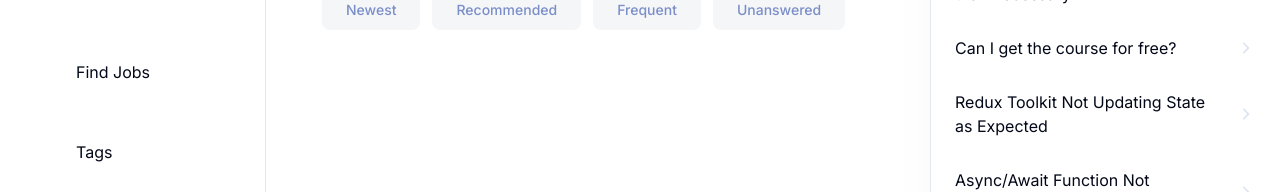
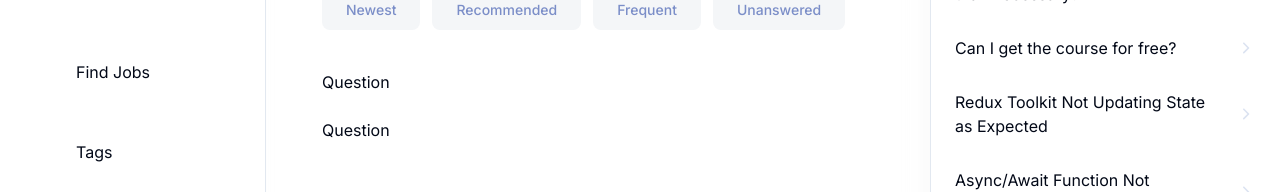
Before and after one commit to manav-01/stack-overflow-next, a Next.js app: page / in a window 1280 px wide. Shown: the part 340-532 px from the top of the page. Built offline with nearby package versions, Linux system fonts and the light colour scheme; no server answers.

Commit message:
create No use component and set up on main page

```diff
--- a/src/app/(root)/(home)/page.tsx
+++ b/src/app/(root)/(home)/page.tsx
@@ -5,6 +5,43 @@ import React from "react";
 import Filter from "@/components/shared/Filter";
 import { HomePageFilters } from "@/constants/filters";
 import HomeFilters from "@/components/home/HomeFilters";
+
+const questions = [
+  {
+    _id: "1",
+    title: "Cascading Deletes in SQLAlchemy?",
+    tags: [
+      { _id: "1", name: "python" },
+      { _id: "2", name: "sql" },
+    ],
+    author: {
+      _id: "1",
+      name: "John Doe",
+      picture: "john-doe.jpg",
+    },
+    upvotes: 1500000,
+    views: 500552,
+    answers: [],
+    createdAt: new Date("2023-09-01T12:00:00.000Z"),
+  },
+  {
+    _id: "2",
+    title: "How to center a div?",
+    tags: [
+      { _id: "3", name: "css" },
+      { _id: "4", name: "html" },
+    ],
+    author: {
+      _id: "2",
+      name: "Jane Smith",
+      picture: "jane-smith.jpg",
+    },
+    upvotes: 5,
+    views: 50,
+    answers: [],
+    createdAt: new Date("2021-09-02T10:30:00.000Z"),
+  },
+];
 
 function Home() {
   return (
@@ -34,6 +71,14 @@ function Home() {
         />
       </div>
       <HomeFilters />
+
+      <div className="mt-10 flex w-full flex-col gap-6">
+        {questions.length > 0 ? (
+          questions.map((question) => <div key={question._id}>Question</div>)
+        ) : (
+          <div>NoResult</div>
+        )}
+      </div>
     </>
   );
 }
--- /dev/null
+++ b/src/components/shared/NoResult.tsx
@@ -0,0 +1,45 @@
+import Image from "next/image";
+import Link from "next/link";
+import React from "react";
+import { Button } from "../ui/button";
+
+interface Props {
+  title: string;
+  description: string;
+  link: string;
+  linkTitle: string;
+}
+
+function NoResult({ title, description, link, linkTitle }: Props) {
+  return (
+    <div className="mt-10 flex w-full flex-col items-center justify-center">
+      <Image
+        src="/assets/images/light-illustration.png"
+        alt="No result illustration"
+        width={270}
+        height={200}
+        className="block object-contain dark:hidden"
+      />
+      <Image
+        src="/assets/images/dark-illustration.png"
+        alt="No result illustration"
+        width={270}
+        height={200}
+        className="hidden object-contain dark:flex"
+      />
+
+      <h2 className="h2-bold text-dark200_light900 mt-8">{title}</h2>
+      <p className="body-regular text-dark500_light700 my-3.5 max-w-md text-center">
+        {description}
+      </p>
+
+      <Link href={link}>
+        <Button className="paragraph-medium mt-5 min-h-[46px] rounded-lg bg-primary-500 px-4 py-3 text-light-900 hover:bg-primary-500 dark:bg-primary-500 dark:text-light-900">
+          {linkTitle}
+        </Button>
+      </Link>
+    </div>
+  );
+}
+
+export default NoResult;
```
